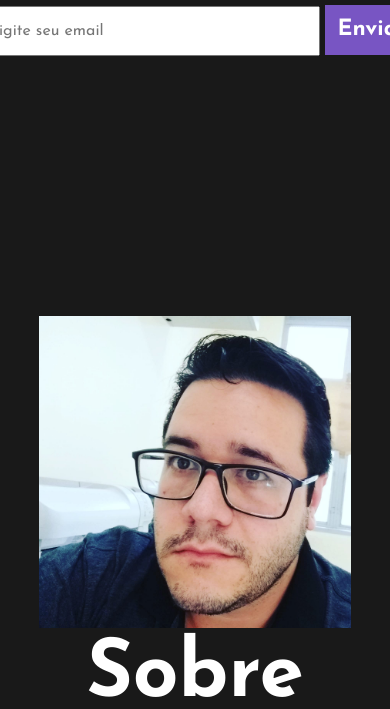
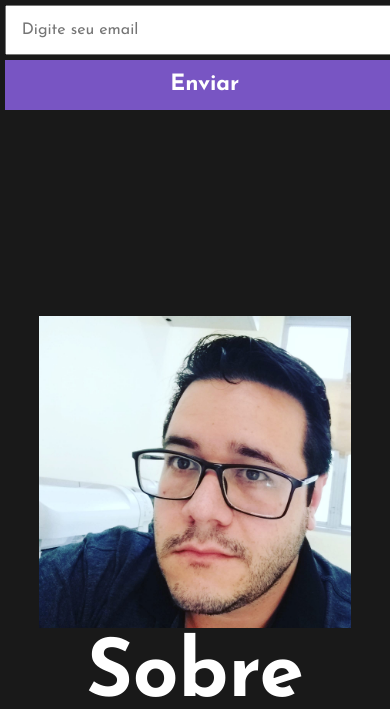
Before and after one commit to Eliseu-Sobral/portfolio, a plain HTML site: page index.html in a window 390 px wide. Shown: the part 391-1100 px from the top of the page. Drawn offline with nearby package versions, Linux system fonts and the light colour scheme.

Commit message:
segunda att

```diff
--- a/sass/styles.sass
+++ b/sass/styles.sass
@@ -78,18 +78,23 @@ body
     &-preset
         @include mixins.mobile
 
+
         height: 500px
 
         h4
             color: variables.$text-color
             font-size: 2rem
             margin-top: 5rem
+
+
         h1
             font-size: 4rem
             margin: 0
         form
             width: 450px
             height: 50px
+            @include mixins.mobile
+                width: 300px
         .send
             margin: 0
             color: variables.$text-color
@@ -100,6 +105,8 @@ body
             width: 94px
             font-size: 1.4rem
             font-weight: bold
+            @include mixins.mobile
+                width: 400px
             &:hover
                 background-color: variables.$text-green
                 box-shadow: 0 0 12px variables.$text-green,0 0 12px variables.$text-green,0 0 12px variables.$text-green,0 0 12px variables.$text-green,0 0 12px variables.$text-green,
@@ -109,6 +116,9 @@ body
             height: 50px
             padding: 5px 5px 5px 15px
             outline: none
+            @include mixins.mobile
+                width: 400px
+                margin-bottom: 5px
 
 
 
```
Also changed, not shown: css/styles.css, 1 other file.
